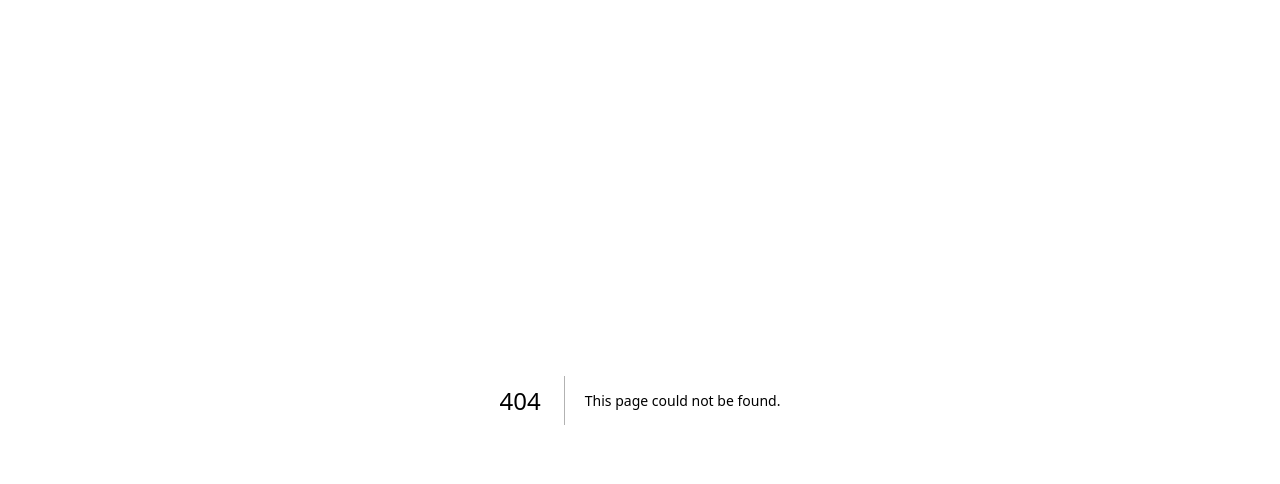
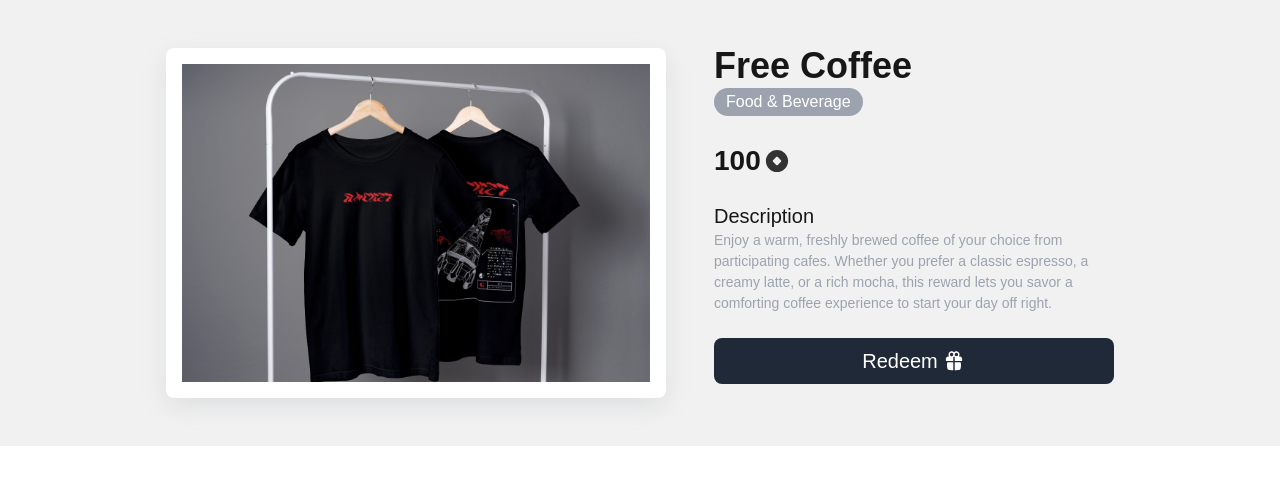
Before and after one commit to SAIG-KMITL/edusaig, a Next.js app: page /reward/1 in a window 1280 px wide. Before the commit this address had no page. Shown: the top 484 px of the page. Built offline with nearby package versions, Linux system fonts and the light colour scheme.

Commit message:
feat: init reward detail page

```diff
--- /dev/null
+++ b/src/app/reward/[id]/page.tsx
@@ -0,0 +1,6 @@
+import RewardDetailUI from "@/app/shared/(ui)/RewardDetailUI"
+
+export default async function RewardDetailPage({ params }: { params: { id: string } }) {
+  const { id } = await params;
+  return <RewardDetailUI rewardId={id}/>
+}
--- /dev/null
+++ b/src/app/shared/(ui)/RewardDetailUI.tsx
@@ -0,0 +1,69 @@
+"use client";
+
+import { rewards } from "@/constants/reward";
+import { RewardType } from "@/types/reward";
+import Image from "next/image";
+import { useEffect, useState } from "react";
+
+interface RewardDetailProps {
+  rewardId: string;
+}
+
+export default function RewardDetailUI({ rewardId }: RewardDetailProps) {
+  const [reward, setReward] = useState<RewardType | null>(null);
+
+  useEffect(() => {
+    setReward(rewards.find((reward) => reward.id == rewardId) ?? null);
+  }, [rewardId]);
+
+  if(!reward) {
+    return null;
+  }
+
+  return (
+    <div className="py-12 bg-[#f1f1f1]">
+      <div className="flex flex-row justify-center gap-12">
+        <div className="w-[500px]">
+          <Image
+            src={reward.thumbnail}
+            width={468}
+            height={350}
+            alt="reward thumbnail"
+            className="w-full h-[350px] p-4 rounded-lg  bg-white object-cover shadow-card"
+          />
+        </div>
+        <div className="w-[400px] flex flex-col items-start gap-6">
+          <div className="flex flex-col items-start gap-1">
+            <h1 className="text-[36px] font-semibold leading-[100%]">{reward.name}</h1>
+            <p className="px-3 py-[2px] rounded-full text-white bg-gray-400">{reward.type}</p>
+          </div>
+          <div className="flex flex-row items-center gap-1">
+            <p className="text-[28px] font-semibold">{reward.points}</p>
+            <Image
+              src="/icons/coin.svg"
+              width={24}
+              height={24}
+              alt="coin icon"
+            />
+          </div>
+          <div className="flex flex-col gap-1">
+            <p className="text-[20px] font-medium leading-[100%]">Description</p>
+            <p className="text-[14px] text-gray-400">{reward.description}</p>
+          </div>
+          <button
+            type="button"
+            className="py-2 w-full flex flex-row justify-center items-center gap-1 rounded-lg bg-gray-800"
+          >
+            <p className="text-[20px] text-white font-medium">Redeem</p>
+            <Image
+              src="/icons/present.svg"
+              width={24}
+              height={24}
+              alt="present icon"
+            />
+          </button>
+        </div>
+      </div>
+    </div>
+  );
+}
```
